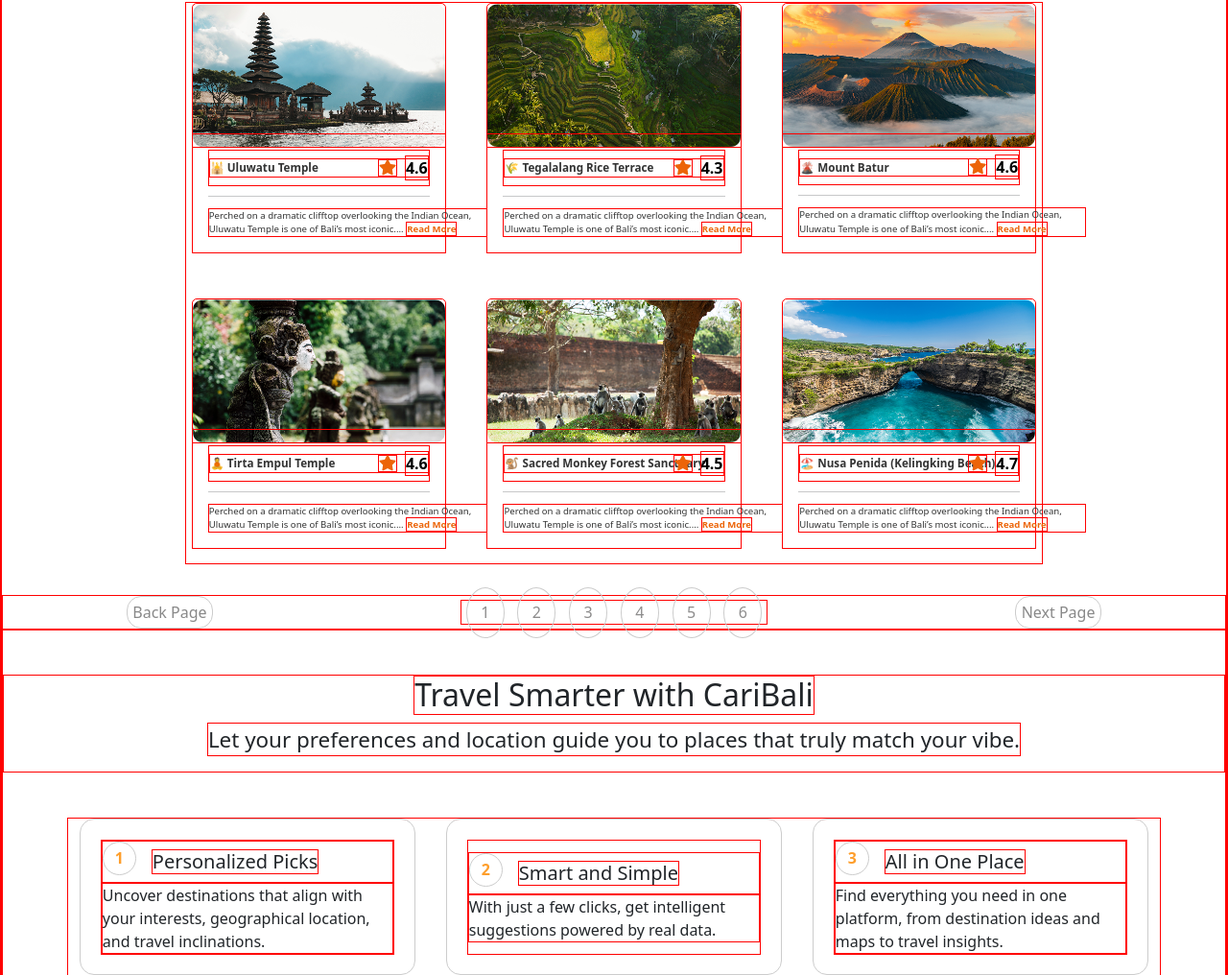
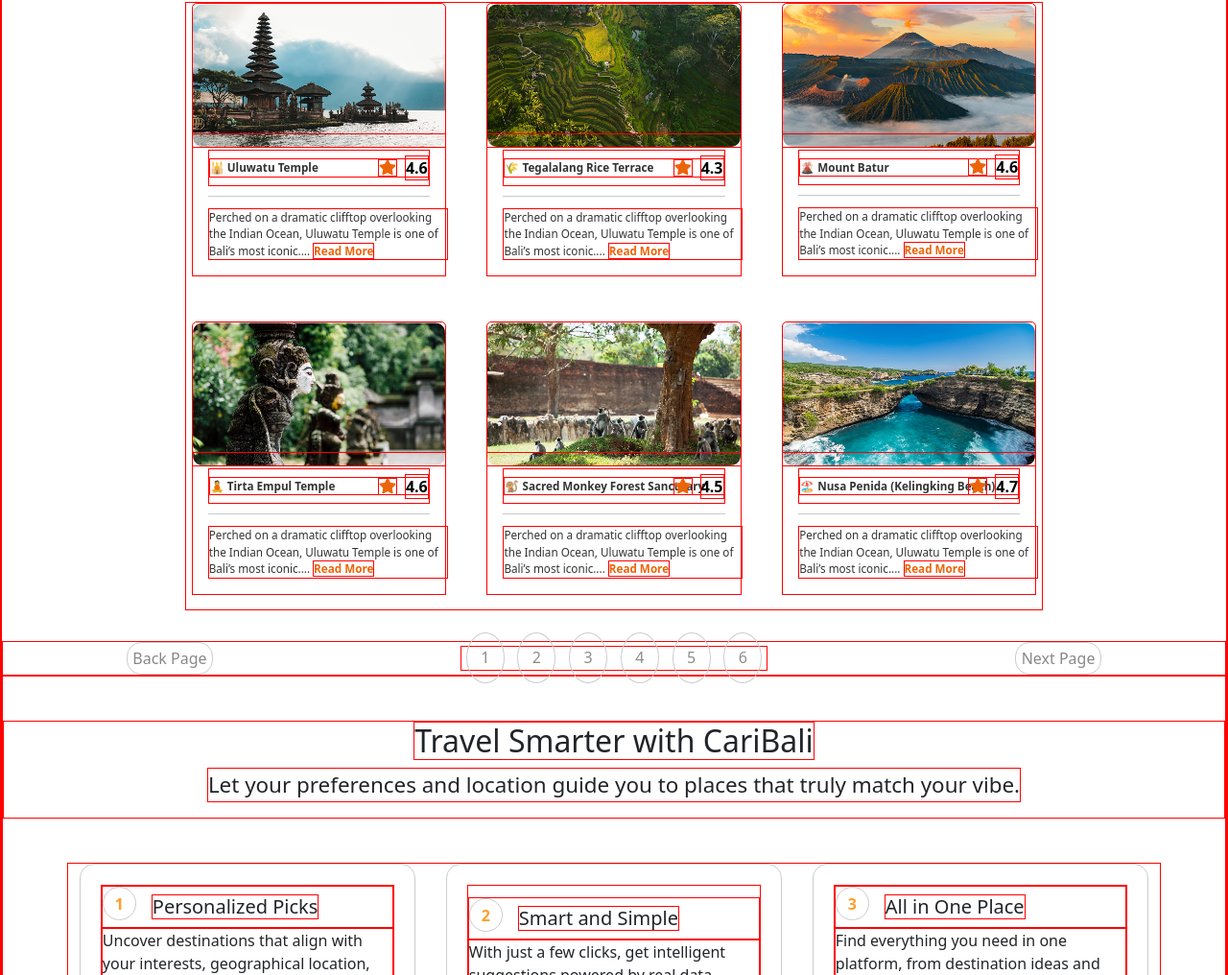
Before and after one commit to Menna-F708/Travel-website, a website: page index.html in a window 1280 px wide. Shown: the part 1043-2059 px from the top of the page at 96% size. Drawn offline with nearby package versions, Linux system fonts and the light colour scheme; files whose address does not match are found by name.

Commit message:
card edited

```diff
--- a/css/style.css
+++ b/css/style.css
@@ -309,7 +309,11 @@ hr {
 
 .cards .card .card-text {
   margin-top: -18px;
-  font-size: 0.6rem;
+    width: 15vw;
+  min-width: 250px;
+  font-size: 0.73em;
+  color: #333;
+
 }
 .cards .text-icon-rating .fa-star {
   color: #ec6408;
```
